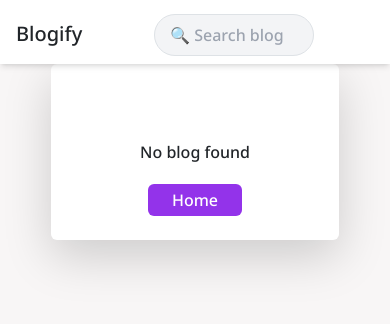
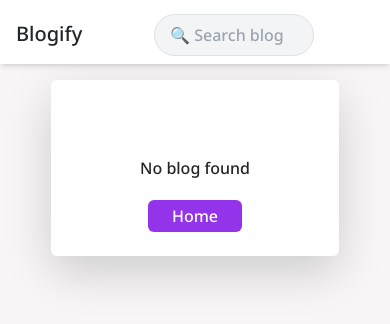
Before and after one commit to abhipatel80/blog-frontend, a React (Create React App) app: page /search in a window 390 px wide. Shown: the top 324 px of the page. Built offline with nearby package versions, Linux system fonts and the light colour scheme; no server answers.

Commit message:
change no-blog file

```diff
--- a/src/components/NoBlog.jsx
+++ b/src/components/NoBlog.jsx
@@ -5,7 +5,7 @@ const NoBlog = ({ msg }) => {
   return (
     <div
       className="bg-white md:w-[50rem] w-[18rem] h-[11rem] mx-auto md:h-[30rem] flex items-center justify-center rounded-md
-    shadow-lg md:mt-28 mt-16"
+    shadow-lg md:mt-28 mt-20"
     >
       <h2 className="text-center md:text-3xl text-base">{msg}</h2>
       <NavLink to="/" className="md:mt-32 mt-24 absolute">
```
